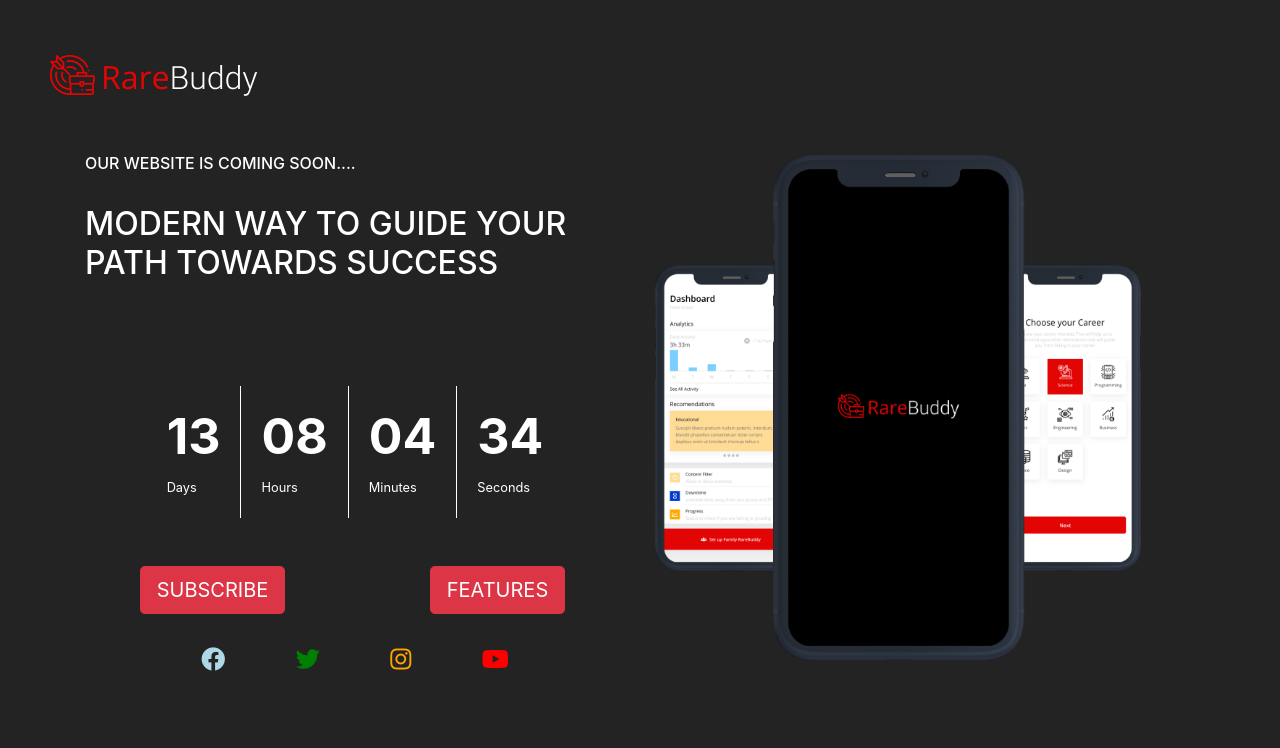
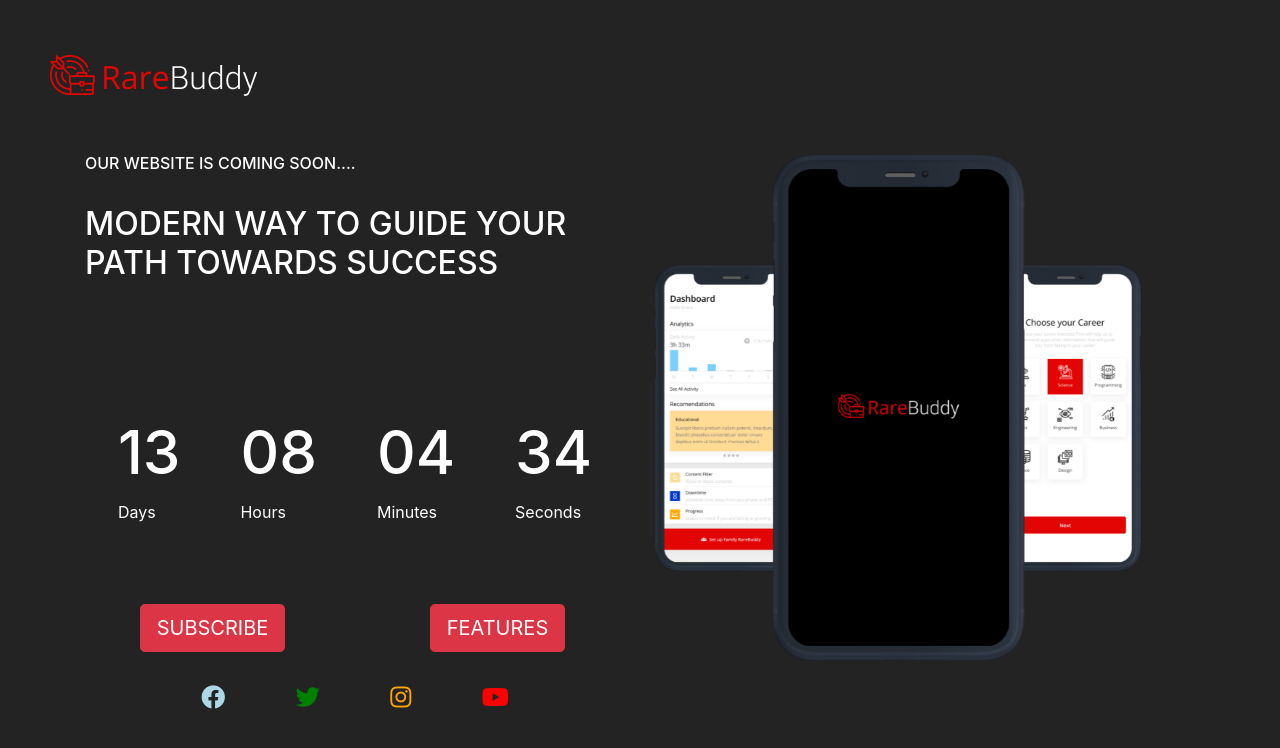
Before and after one commit to yahayakenny/Rare-buddy, a plain HTML site: page index.html in a window 1280 px wide. Drawn offline with nearby package versions, Linux system fonts and the light colour scheme.

Commit message:
added animations

```diff
--- a/features/features.html
+++ b/features/features.html
@@ -6,6 +6,14 @@
     <title>Rarebuddy</title>
     <link rel = "stylesheet" href = "features.css" />
     <link rel="stylesheet" href="https://stackpath.bootstrapcdn.com/bootstrap/4.5.0/css/bootstrap.min.css" integrity="sha384-9aIt2nRpC12Uk9gS9baDl411NQApFmC26EwAOH8WgZl5MYYxFfc+NcPb1dKGj7Sk" crossorigin="anonymous">
+
+     <!-- scroll reveal -->
+     <script src="https://unpkg.com/scrollreveal"></script>
+
+     <!-- animate css -->
+     <link
+     rel="stylesheet"
+     href="https://cdnjs.cloudflare.com/ajax/libs/animate.css/4.0.0/animate.min.css"/>
 </head>
 <body>
   <nav class="navbar">
@@ -63,9 +71,9 @@
                     <p class = "lead">Set a schedule for time away from your apps and browser to allow you stay focused.
                     </p>
                   </div>
+               </div><br>
 
-          </div><br>
-              <div class="col-xs-12 col-sm-12 col-md-6 col-lg-4">
+              <div class="col-xs-12 col-sm-12 col-md-6 col-lg-4 image">
                  <img src="../images/Dashboard.png" alt="">
               </div><br>
               <div class="col-xs-12 col-sm-12 col-md-6 col-lg-4 analytics-right">
@@ -149,7 +157,6 @@
                 <h6>Suscipit libero pretium nullam potenti. Interdum, blandit phasellus consectetuer</h6>
                 <h6>+234 81 6359 0000</h6>
                 <h6>Info@oyaglam.com</h6><br><br>
-
                 <p>
                     Lorem, ipsum dolor sit amet consectetur adipisicing elit. Accusantium minus dolores quam, ducimus, dolore provident animi tempore iure molestias consectetur vitae doloremque fuga, ab eaque a voluptatum in. Eos, quas.
                 </p>
@@ -169,14 +176,63 @@
     </div>
 </section>
 
-
-
-
-
-
-
 <script src="https://code.jquery.com/jquery-3.5.1.slim.min.js" integrity="sha384-DfXdz2htPH0lsSSs5nCTpuj/zy4C+OGpamoFVy38MVBnE+IbbVYUew+OrCXaRkfj" crossorigin="anonymous"></script>
 <script src="https://cdn.jsdelivr.net/npm/popper.js@1.16.0/dist/umd/popper.min.js" integrity="sha384-Q6E9RHvbIyZFJoft+2mJbHaEWldlvI9IOYy5n3zV9zzTtmI3UksdQRVvoxMfooAo" crossorigin="anonymous"></script>
 <script src="https://stackpath.bootstrapcdn.com/bootstrap/4.5.0/js/bootstrap.min.js" integrity="sha384-OgVRvuATP1z7JjHLkuOU7Xw704+h835Lr+6QL9UvYjZE3Ipu6Tp75j7Bh/kR0JKI" crossorigin="anonymous"></script>
+
+
+<script>
+	window.sr = ScrollReveal();
+
+sr.reveal('.navbar', {
+	duration: 1500,
+	origin: 'bottom',
+	distance: "400px",
+    viewFactor: 0.3,
+
+});
+
+sr.reveal('.modern', {
+	duration: 1000,
+	origin: 'top',
+    distance: "300px",
+    delay: 500,
+	viewFactor: 0.2
+});
+sr.reveal('.analytics', {
+	duration: 1500,
+	origin: 'left',
+    distance: "300px",
+	viewFactor: 0.2
+});
+sr.reveal('.image', {
+	duration: 1500,
+	origin: 'top',
+    distance: "300px",
+    delay: 500,
+	viewFactor: 0.2
+});
+sr.reveal('.analytics-right', {
+	duration: 1000,
+	origin: 'right',
+    distance: "300px",
+    delay: 700,
+	viewFactor: 0.2
+});
+sr.reveal('.analytics-right', {
+	duration: 1500,
+	origin: 'right',
+    distance: "300px",
+    delay: 700,
+	viewFactor: 0.2
+});
+sr.reveal('.activity-text', {
+	duration: 1000,
+	origin: 'right',
+    distance: "300px",
+    delay: 700,
+	viewFactor: 0.2
+});
+</script>
 </body>
 </html>
--- a/index.html
+++ b/index.html
@@ -13,7 +13,17 @@
      href="https://cdnjs.cloudflare.com/ajax/libs/font-awesome/5.11.2/css/all.min.css"
      integrity="sha256-+N4/V/SbAFiW1MPBCXnfnP9QSN3+Keu+NlB+0ev/YKQ="
      crossorigin="anonymous"/>
+
+     <!-- scroll reveal -->
+     <script src="https://unpkg.com/scrollreveal"></script>
+
+     <!-- animate css -->
+     <link
+     rel="stylesheet"
+     href="https://cdnjs.cloudflare.com/ajax/libs/animate.css/4.0.0/animate.min.css"/>
 </head>
+
+
 <body>
   <nav class="navbar">
     <span class="navbar-brand mb-0 h1">
@@ -24,9 +34,14 @@
   <section>
       <div class="container-fluid container">
           <div class="row">
-              <div class = "col-xs-12 col-sm-12 col-md-6 col-lg-6">
-                  <h6>OUR WEBSITE IS COMING SOON....</h6><br>
-                  <h2>MODERN WAY TO GUIDE YOUR PATH TOWARDS SUCCESS</h3><br><br><br><br>
+              <div class = "col-xs-12 col-sm-12 col-md-6 col-lg-6 ">
+                  <div class = "animate__animated animate__bounceInDown">
+                    <h6>OUR WEBSITE IS COMING SOON....</h6><br>
+                    <h2>MODERN WAY TO GUIDE YOUR PATH TOWARDS SUCCESS</h3><br><br><br><br>
+
+                  </div>
+
+
                   <div class='countdown container'>
                       <div class='timer'>
                         <h1 id='days'>00</h1>
@@ -43,8 +58,7 @@
                         <small>Minutes</small>
                      </div>
 
-
-                     <div class='timers'>
+                     <div class='timer'>
                         <h1 id='seconds'>00</h1>
                         <small>Seconds</small>
                      </div>
@@ -80,21 +94,30 @@
   </section>
 
 
-
-
-
-
-
-
-
-
-
-
-
 <script src="https://code.jquery.com/jquery-3.5.1.slim.min.js" integrity="sha384-DfXdz2htPH0lsSSs5nCTpuj/zy4C+OGpamoFVy38MVBnE+IbbVYUew+OrCXaRkfj" crossorigin="anonymous"></script>
 <script src="https://cdn.jsdelivr.net/npm/popper.js@1.16.0/dist/umd/popper.min.js" integrity="sha384-Q6E9RHvbIyZFJoft+2mJbHaEWldlvI9IOYy5n3zV9zzTtmI3UksdQRVvoxMfooAo" crossorigin="anonymous"></script>
 <script src="https://stackpath.bootstrapcdn.com/bootstrap/4.5.0/js/bootstrap.min.js" integrity="sha384-OgVRvuATP1z7JjHLkuOU7Xw704+h835Lr+6QL9UvYjZE3Ipu6Tp75j7Bh/kR0JKI" crossorigin="anonymous"></script>
 
+<script>
+	window.sr = ScrollReveal();
+
+sr.reveal('.logo', {
+	duration: 1500,
+	origin: 'bottom',
+	distance: "400px",
+    viewFactor: 0.3,
+    delay: 1500,
+});
+
+sr.reveal('.timer', {
+	duration: 1000,
+	origin: 'left',
+    distance: "300px",
+    delay: 1000,
+	viewFactor: 0.2
+});
+</script>
+
     <script src = "script.js"></script>
 </body>
 </html>
--- a/style.css
+++ b/style.css
@@ -56,32 +56,15 @@ body {
 
 }
 
+
 .timer {
-    padding: 20px;
+    padding: 30px;
+    font-size: 20px;
 
-
-}
-.timer {
-    border-right: 1px solid white;
 }
 
 .timer h1 {
-    font-weight: bold;
-    font-size: 50px ;
-}
-.timers {
-    padding: 20px;
-
-
-}
-
-.timer {
-    border-right: 1px solid white;
-}
-
-.timers h1 {
-    font-weight: bold;
-    font-size: 50px ;
+    font-size: 60px;
 }
 
 h5 {
```
